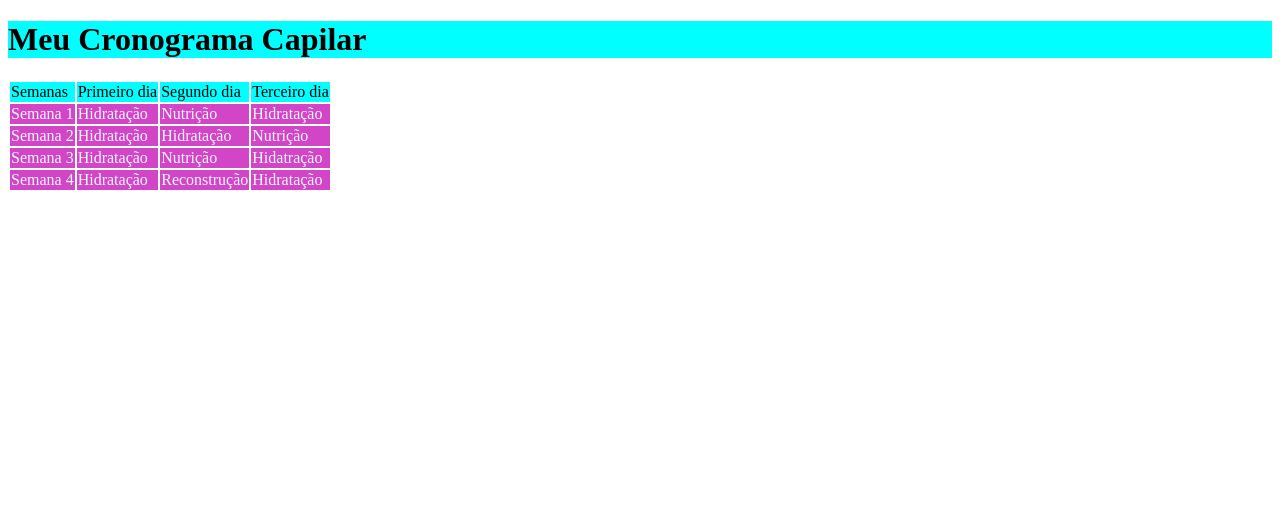
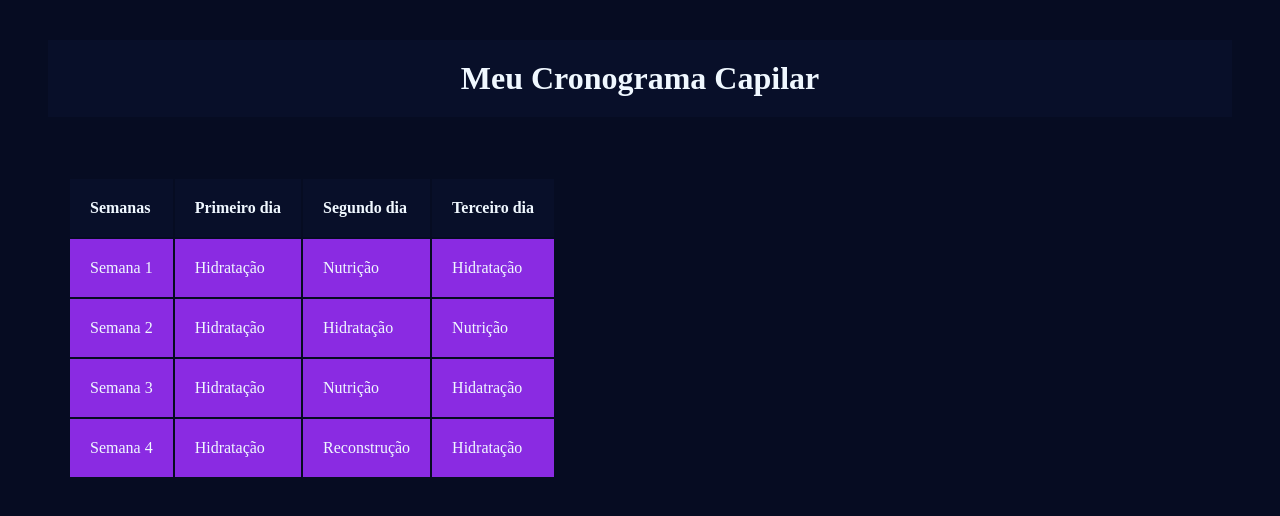
Before and after one commit to lupn404/cronograma-capilar, a plain HTML site: page index.html in a window 1280 px wide. Drawn offline with Linux system fonts and the light colour scheme.

Commit message:
Add files via upload

```diff
--- a/index.html
+++ b/index.html
@@ -1,21 +1,23 @@
 <!DOCTYPE html>
-<html lang="en">
+<html lang="pt">
+
 <head>
     <meta charset="UTF-8">
     <meta http-equiv="X-UA-Compatible" content="IE=edge">
     <meta name="viewport" content="width=device-width, initial-scale=1.0">
-    <title>Meu Crono</title>
+    <title>MyCrono</title>
     <link rel="stylesheet" href="style.css">
 </head>
+
 <body>
-    <h1 class="title">Meu Cronograma Capilar</h1>
+    <h1 class="texto title"><strong>Meu Cronograma Capilar</strong></h1>
     <table>
 
-    <tr class="primeira-linha-tab">
-        <td>Semanas</td>
-        <td>Primeiro dia</td>
-        <td>Segundo dia</td>
-        <td>Terceiro dia</td>
+        <tr class="texto primeira-linha-tab">
+            <td><strong>Semanas</strong></td>
+            <td><strong>Primeiro dia</strong></td>
+            <td><strong>Segundo dia</strong></td>
+            <td><strong>Terceiro dia</strong></td>
         </tr>
 
         <tr class="tab">
@@ -47,4 +49,5 @@
         </tr>
     </table>
 </body>
+
 </html>
--- a/style.css
+++ b/style.css
@@ -1,13 +1,36 @@
-.title{
-    background-color: aqua;
+body {
+    background-color: rgb(6, 12, 34);
+}
+
+
+.title {
+    background-color: rgb(8, 15, 41);
+    color: aliceblue;
+    text-align: center;
+    margin: 40px;
+    padding: 20px;
 
 }
 
-.primeira-linha-tab {
-    background-color: aqua;
+
+table {
+
+    margin: 40px;
+    padding: 20px;
 }
 
-.tab{
-    background-color: rgb(211, 69, 199);
-    color:aliceblue;
+td {
+    padding: 20px;
 }
+
+.primeira-linha-tab {
+    background-color: rgb(8, 15, 41);
+    color: aliceblue;
+
+}
+
+.tab {
+    background-color: blueviolet;
+    color: aliceblue;
+
+}
```
Lines whose indentation alone changed are shown as unchanged.
